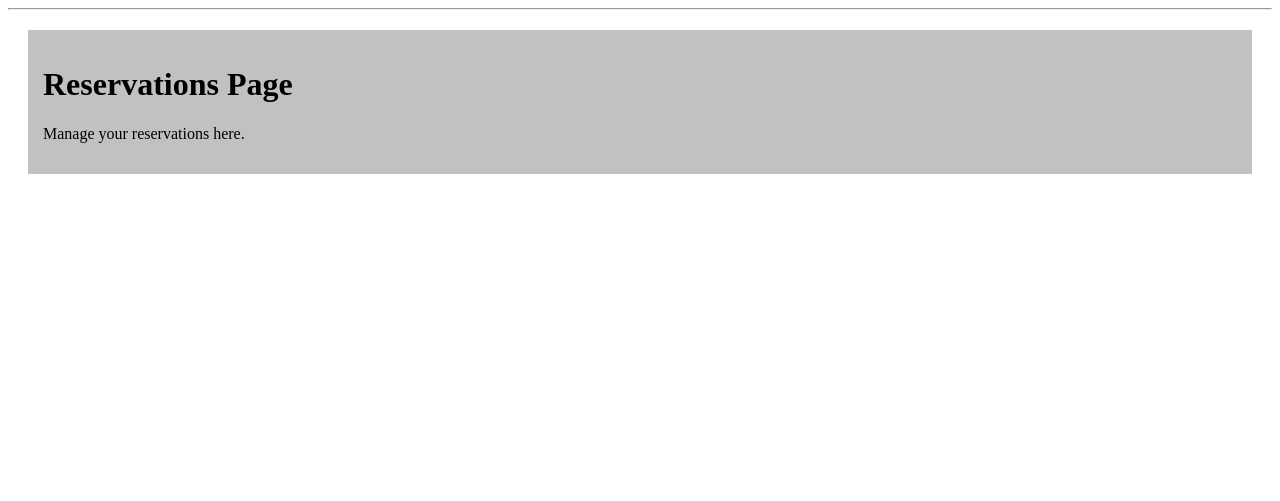
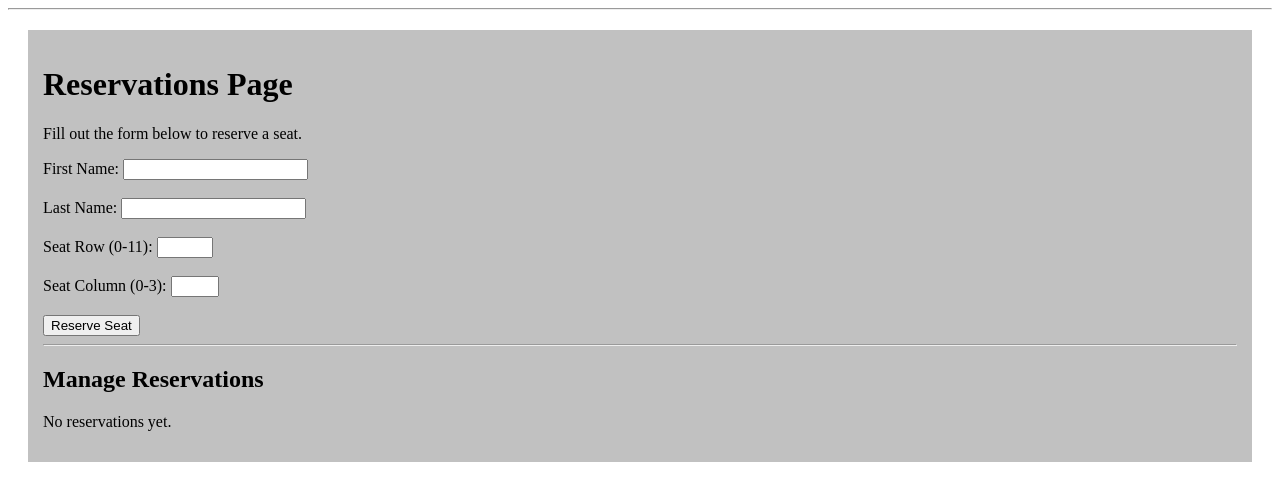
Before and after one commit to DukeMinty/4320_FinalProject, a Flask app: page /reservations in a window 1280 px wide. Shown: the part 63-564 px from the top of the page. Run offline with Flask 3, Linux system fonts and the light colour scheme.

Commit message:
Update reservations.html

```diff
--- a/templates/reservations.html
+++ b/templates/reservations.html
@@ -4,5 +4,49 @@
 
 {% block content %}
     <h1>Reservations Page</h1>
-    <p>Manage your reservations here.</p>
+    <p>Fill out the form below to reserve a seat.</p>
+
+    <form method="post">
+        <label for="first_name">First Name:</label>
+        <input type="text" id="first_name" name="first_name" required><br><br>
+
+        <label for="last_name">Last Name:</label>
+        <input type="text" id="last_name" name="last_name" required><br><br>
+
+        <label for="seat_row">Seat Row (0-11):</label>
+        <input type="number" id="seat_row" name="seat_row" min="0" max="11" required><br><br>
+
+        <label for="seat_column">Seat Column (0-3):</label>
+        <input type="number" id="seat_column" name="seat_column" min="0" max="3" required><br><br>
+
+        <button type="submit">Reserve Seat</button>
+    </form>
+
+    {% with messages = get_flashed_messages() %}
+        {% if messages %}
+            <ul>
+                {% for message in messages %}
+                    <li>{{ message }}</li>
+                {% endfor %}
+            </ul>
+        {% endif %}
+    {% endwith %}
+
+    <hr>
+    <h2>Manage Reservations</h2>
+    {% if reservations %}
+        <ul>
+            {% for res in reservations %}
+                <li>
+                    {{ res['firstName'] }} {{ res['lastName'] }} - Row {{ res['seatRow'] + 1 }}, Seat {{ res['seatColumn'] + 1 }}
+                    <form method="post" style="display:inline;">
+                        <input type="hidden" name="delete_reservation" value="{{ res['id'] }}">
+                        <button type="submit">Delete</button>
+                    </form>
+                </li>
+            {% endfor %}
+        </ul>
+    {% else %}
+        <p>No reservations yet.</p>
+    {% endif %}
 {% endblock %}
```
